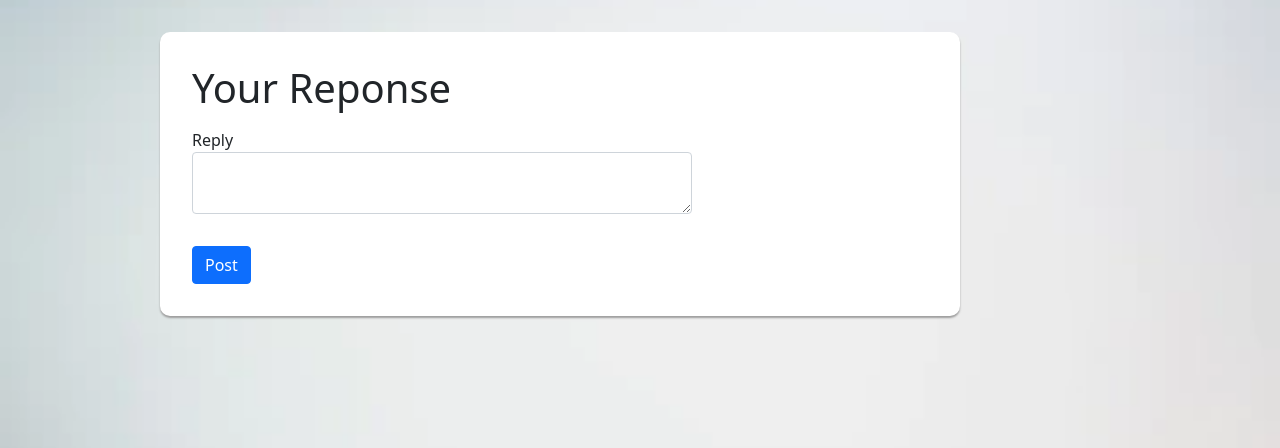
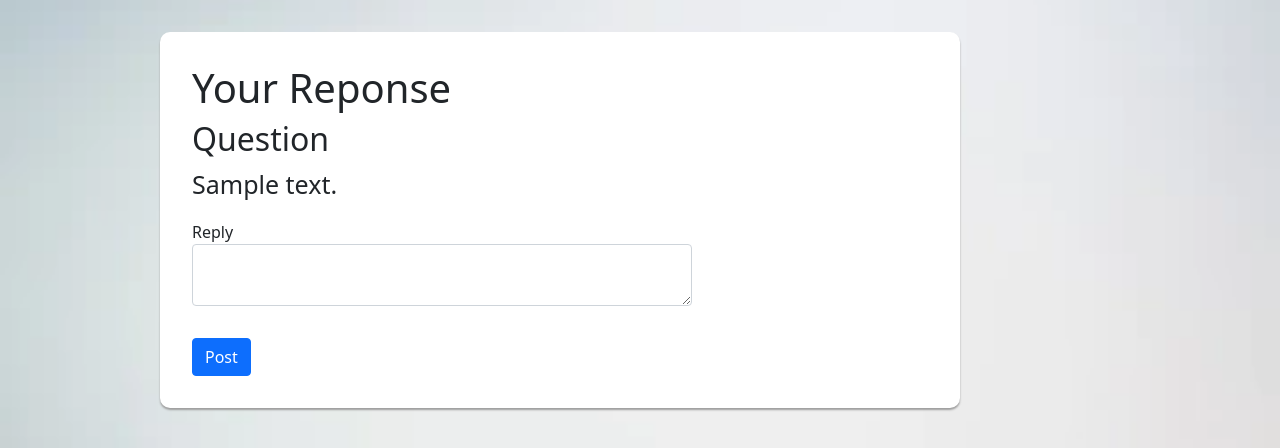
Before and after one commit to Cngo2019/ITSC_3155_Project, a Flask app: page /create-reply/1 in a window 1280 px wide. Shown: the part 56-504 px from the top of the page. Run offline with Flask 2, Linux system fonts and the light colour scheme; the visitor is signed in with stand-in values (Sample User, id 1); tables that the repository leaves empty hold one stand-in row (values such as "Sample post").

Commit message:
added question to post reply

```diff
--- a/app.py
+++ b/app.py
@@ -338,7 +338,8 @@ def password_updated():
 #The  session dictionary was not updated. It must be updated
 @app.get('/create-reply/<post_id>')
 def create_reply(post_id):
-    return render_template("create_reply.html", post_id=post_id, user=session['user'])
+    current_post = Post.query.get_or_404(post_id)
+    return render_template("create_reply.html", post_id=post_id, user=session['user'], post=current_post)
 
 @app.post('/reply/<post_id>')
 def add_reply(post_id):
--- a/templates/create_reply.html
+++ b/templates/create_reply.html
@@ -36,6 +36,8 @@
     <form action="/reply/{{post_id}}" method="post" style="width:500px;">
         <h1>Your Reponse</h1>
 
+        <h2>Question</h2>
+        <p>{{ post.main_text }}</p>
 
         <div class="mt-3 form-group">
             <label for="exampleFormControlTextarea1">Reply</label>
```
